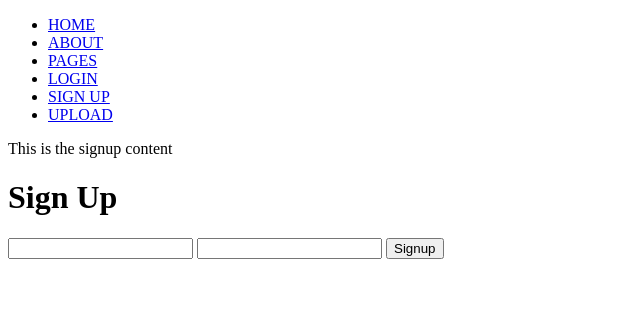
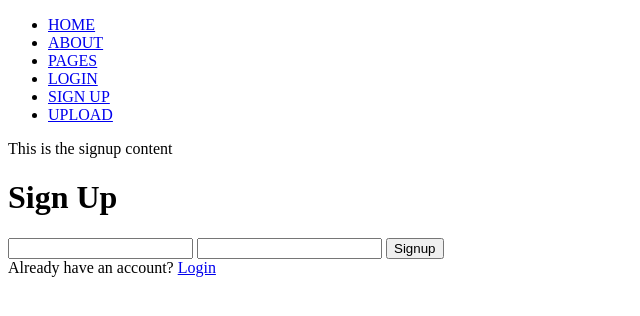
Before and after one commit to javidangarcia/pokemon-wiki, a Flask app: page /signup in a window 1280 px wide. Shown: the top 316 px of the page, without its empty margins (0-640 px from the left). Run offline with Flask 2, Linux system fonts and the light colour scheme.

Commit message:
Added link to login page

```diff
--- a/flaskr/templates/signup.html
+++ b/flaskr/templates/signup.html
@@ -12,4 +12,5 @@ This is the signup content
     {{form.password}}
     {{form.submit}}
 </form>
+Already have an account? <a href="{{url_for('login')}}">Login</a>
 {% endblock %}
```
